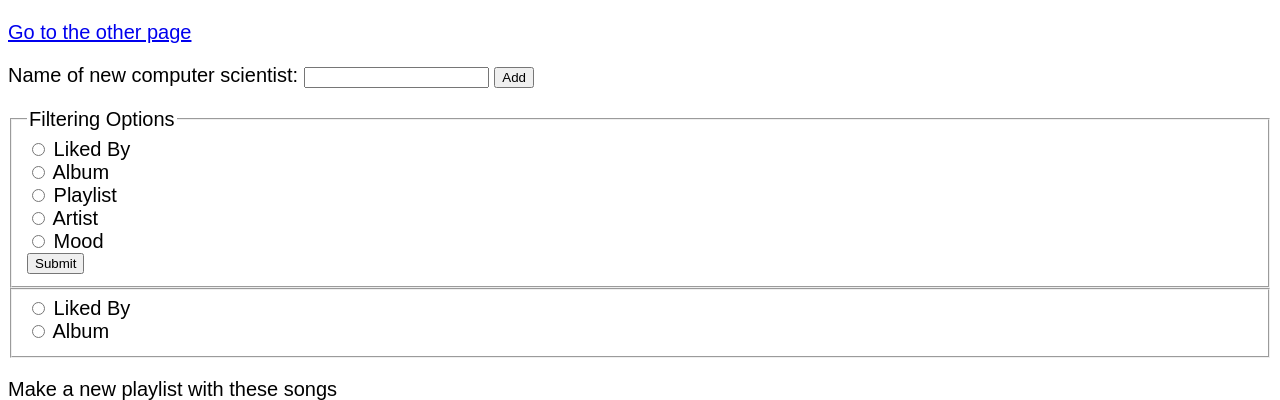
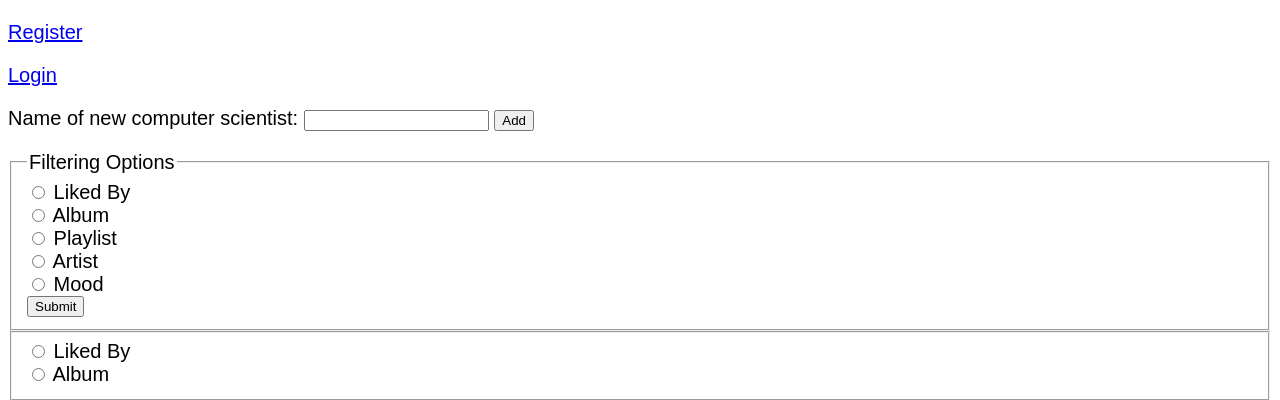
Before and after one commit to Aiko346/MusicDatabaseProj, a Flask app: page / in a window 1280 px wide. Shown: the part 102-502 px from the top of the page. Run offline with Flask 2, Linux system fonts and the light colour scheme; data that the repository does not hold is empty; parts of the project's set-up code (start-up, migrations or seed data) failed here and were passed over; some libraries are stand-ins or nearby versions.

Commit message:
Miscellaneous changes.

```diff
--- a/server.py
+++ b/server.py
@@ -16,7 +16,7 @@ from flask import Flask, request, render_template, g, redirect, Response, sessio
 
 tmpl_dir = os.path.join(os.path.dirname(os.path.abspath(__file__)), 'templates')
 app = Flask(__name__, template_folder=tmpl_dir)
-app.secret_key = '1234'
+app.secret_key = '648e2097fec28316b68b70c56305fdb6d2c07c82e4f00fce04e26ff0230eb3e4'
 #
 # The following is a dummy URI that does not connect to a valid database. You will need to modify it to connect to your Part 2 database in order to use the data.
 #
@@ -82,6 +82,7 @@ def teardown_request(exception):
     pass
 
 
+
 #
 # @app.route is a decorator around index() that means:
 #   run index() whenever the user tries to access the "/" path using a GET request
@@ -107,9 +108,12 @@ def index():
   See its API: https://flask.palletsprojects.com/en/2.0.x/api/?highlight=incoming%20request%20data
 
   """
-
+  if 'username' in session:
+    print(session['username'])
+  else:
+    print('no username')
   # DEBUG: this is debugging code to see what request looks like
- # print(request.args)
+  # print(request.args)
 
 
   #
@@ -164,10 +168,9 @@ def index():
 # Notice that the function name is another() rather than index()
 # The functions for each app.route need to have different names
 #
-@app.route('/another')
-def another():
-  return render_template("another.html")
-
+# @app.route('/another')
+# def another():
+#   return render_template("another.html")
 
 # Example of adding new data to the database
 @app.route('/add', methods=['POST'])
@@ -176,11 +179,42 @@ def add():
   g.conn.execute('INSERT INTO test(name) VALUES (%s)', name)
   return redirect('/')
 
+@app.route('/logout')
+def logout():
+  session.clear()
+  return redirect('/')
 
-@app.route('/login')
+@app.route('/login', methods=['GET', 'POST'])
 def login():
-    abort(401)
-    this_is_never_executed()
+  if request.method == 'POST':
+    username = request.form['username']
+    password = request.form['password']
+
+    #make sql call to check if this username/password combo is in the database:
+
+    #if it fails:
+
+    #if it succeeds:
+
+    session.clear()
+    session['username'] = username
+    return redirect('/')
+  return render_template("login.html")
+
+@app.route('/register', methods=['GET', 'POST'])
+def register():
+  if request.method == 'POST':
+    username = request.form['username']
+    password = request.form['password']
+
+    #make sql call to add this username/password combo is in the database:
+
+    #if it fails:
+
+    #if it succeeds:
+    return redirect('/')
+  return render_template("register.html")
+
 
 @app.route('/filter', methods=['POST'])
 def filter():
@@ -189,6 +223,9 @@ def filter():
 
 
   return redirect('/')
+
+
+
 
 @app.route('/new-playlist', methods=['POST'])
 def new_playlist():
--- a/templates/index.html
+++ b/templates/index.html
@@ -17,11 +17,18 @@
     {% endfor %}
   </div>
 
-  <p><a href="another">Go to the other page</a></p>
+  <p><a href="register">Register</a></p>
+
+  {% if 'username' in session %}
+  <p><a href="logout">Logout</a></p>
+  {% else %}
+  <p><a href="login">Login</a></p>
+  {% endif %}
 
   <form method="POST" action="/add">
     <p>Name of new computer scientist: <input type="text" name="name"> <input type="submit" value="Add"></p>
   </form>
+
 
 
   <form method="POST" action="/filter" id="filtering-form">
--- /dev/null
+++ b/templates/login.html
@@ -0,0 +1,6 @@
+<p>Login</p>
+<form method="POST" action="/login">
+  Username: <input type="text" name="username"> <br>
+  Password: <input type="text" name="password"> <br>
+  <input type="submit" value="Submit">
+</form>
--- /dev/null
+++ b/templates/register.html
@@ -0,0 +1,6 @@
+<p>Register</p>
+<form method="POST" action="/register">
+  Username: <input type="text" name="username"> <br>
+  Password: <input type="text" name="password"> <br>
+  <input type="submit" value="Submit">
+</form>
```
